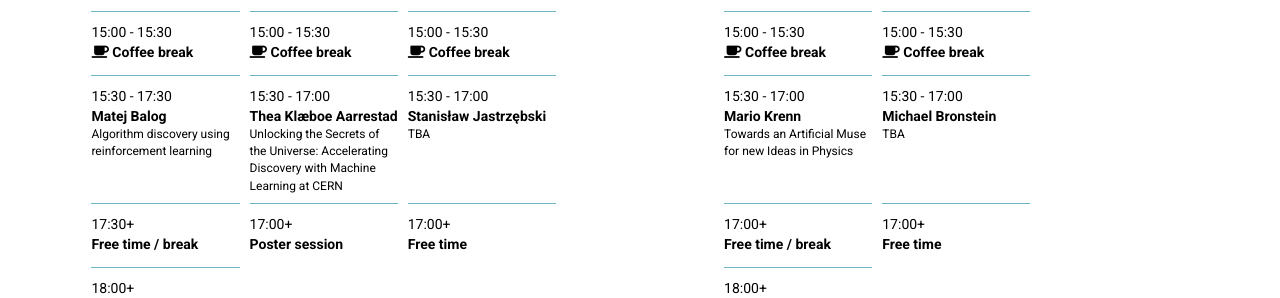
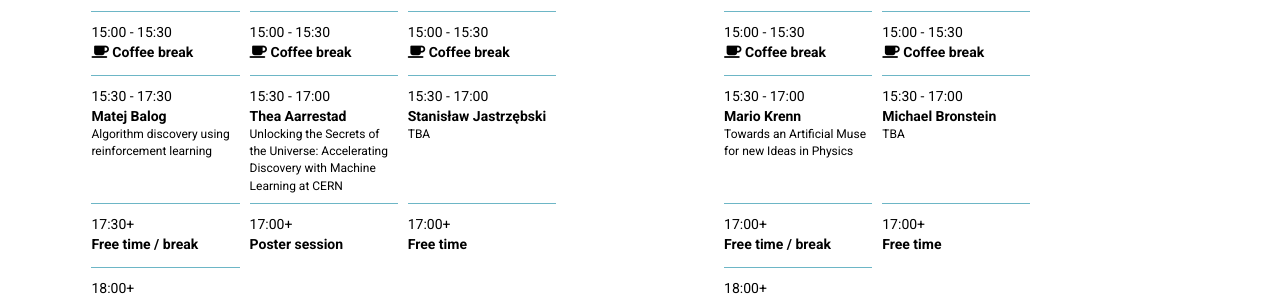
Before and after one commit to mlinpl/mlss2023.mlinpl.org, a Jekyll site: the page built from index.html, in a window 1280 px wide and 900 px high, scrolled down 5058 px. Shown: the part 152-450 px from the top of the window. Built offline with Jekyll 4.4.1, drawn with Linux system fonts in a browser that asks for light colours.

Commit message:
Update the agenda

```diff
--- a/_data/mlss-agenda.yml
+++ b/_data/mlss-agenda.yml
@@ -63,7 +63,7 @@
     - title: <i class="fa-solid fa-mug-saucer"></i> Coffee break
       time: 15:00 - 15:30
       height: 1
-    - title: Thea Klæboe Aarrestad
+    - title: Thea Aarrestad
       subtitle: "Unlocking the Secrets of the Universe: Accelerating Discovery with Machine Learning at CERN"
       time: 15:30 - 17:00
       height: 3
```
